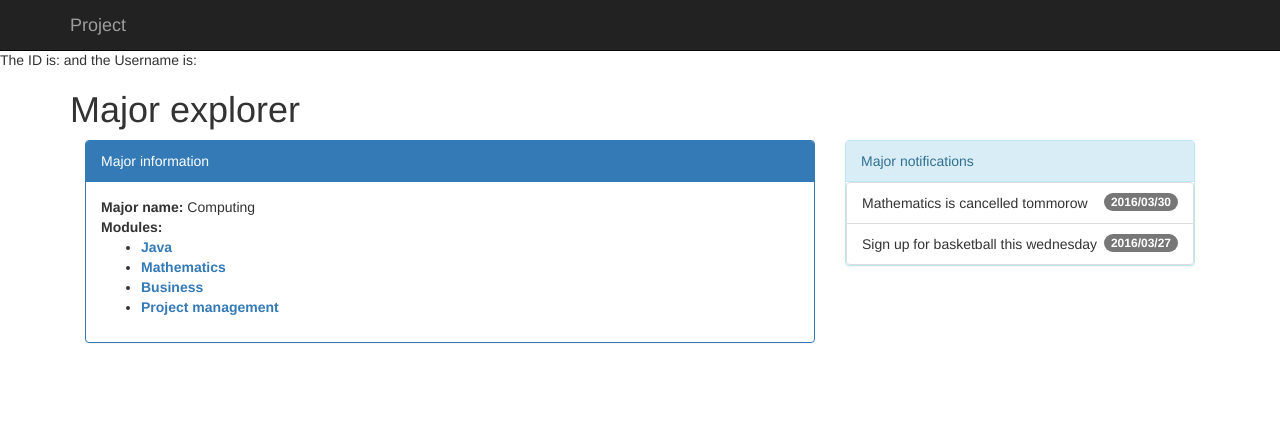
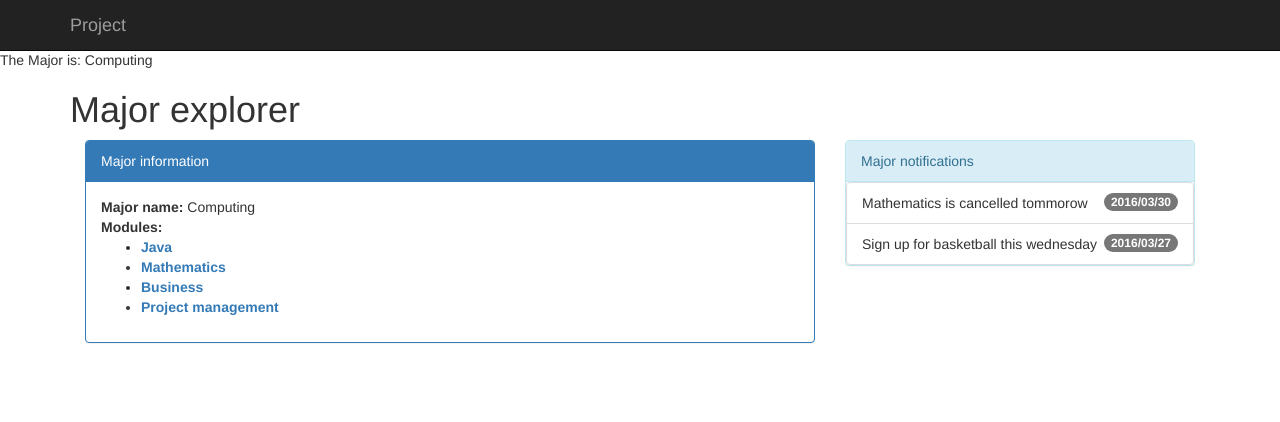
Before and after one commit to lagzda/Project, a PHP site: page / in a window 1280 px wide. Shown: the top 422 px of the page. Run offline with PHP 8.4, Linux system fonts and the light colour scheme; data comes from the database, SQL or seed files in the repository; data that the repository does not hold is empty.

Commit message:
Fixed mysql connection

```diff
--- a/index.php
+++ b/index.php
@@ -24,7 +24,7 @@
 <?php
 
     //Connect to the database
-    $host = "lagzda-project-2843879";   //See Step 3 about how to get host name
+    $host =  getenv('IP');;   //See Step 3 about how to get host name
     $user = "lagzda";                     //Your Cloud 9 username
     $pass = "";                                 //Remember, there is NO password!
     $db = "project";                          //Your database name you want to connect to
@@ -32,16 +32,13 @@
 
     $connection = mysqli_connect($host, $user, $pass, $db, $port)or die(mysql_error());
 
-
-
     //And now to perform a simple query to make sure it's working
     $query = "SELECT * FROM Majors";
     $result = mysqli_query($connection, $query);
 
     while ($row = mysqli_fetch_assoc($result)) {
-        echo "The ID is: " . $row['name'] . " and the Username is: ";
+        echo "The Major is: " . $row['Name'];
     }
-
 ?>
 
 
```
